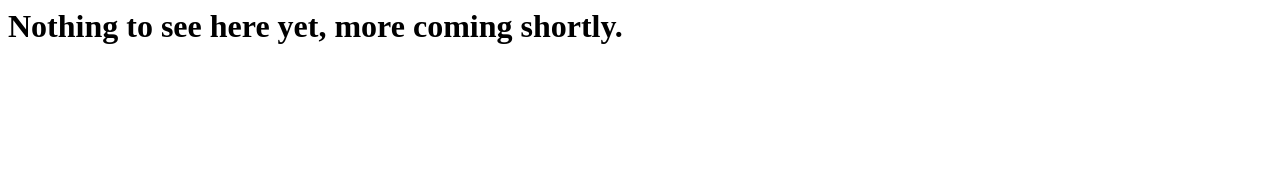
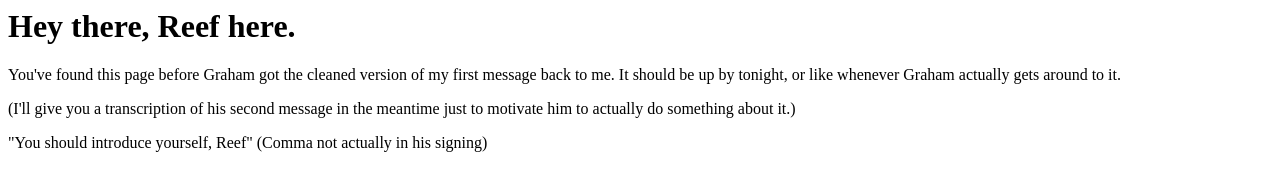
Before and after one commit to Kriffen/Kriffen, a plain HTML site: page index.html in a window 1280 px wide. Drawn offline with Linux system fonts and the light colour scheme.

Commit message:
Update index.html

```diff
--- a/index.html
+++ b/index.html
@@ -8,6 +8,9 @@
         <video width="600" controls hidden>
             <source src="" type="video/mp4">
         </video>
-        <h1 id = "Header">Nothing to see here yet, more coming shortly.</h1>
+        <h1 id = "Header">Hey there, Reef here.</h1>
+        <p>You've found this page before Graham got the cleaned version of my first message back to me. It should be up by tonight, or like whenever Graham actually gets around to it.</p>
+        <p>(I'll give you a transcription of his second message in the meantime just to motivate him to actually do something about it.)</p>
+        <p>"You should introduce yourself, Reef" (Comma not actually in his signing)</p>
     </body>
 </html>
```
